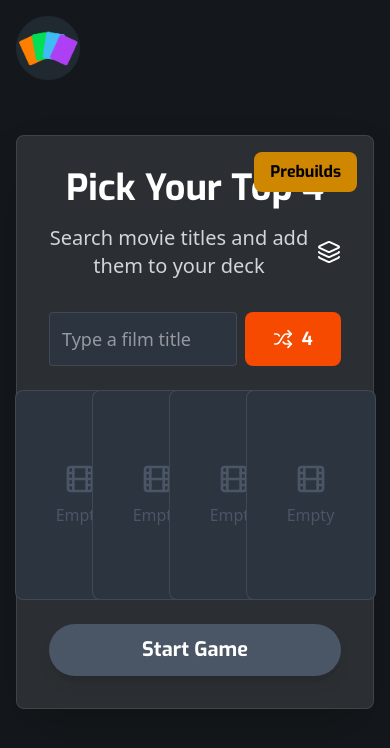
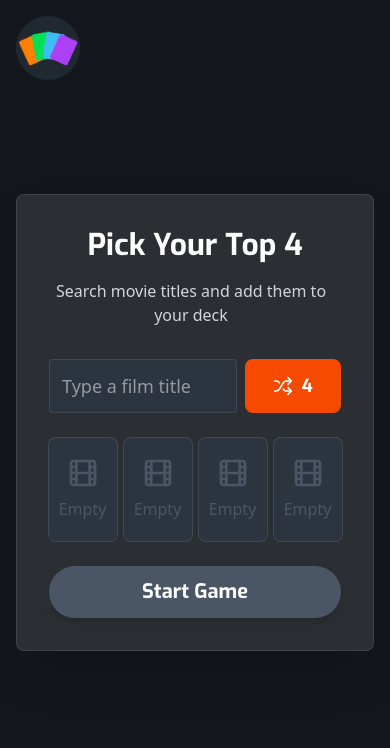
Before and after one commit to msmithfl/top-4-arena, a React (Vite) app in the folder frontend/Top4Battle/: page /game in a window 390 px wide. Shown: the top 748 px of the page. Built offline with nearby package versions, Linux system fonts and the light colour scheme; a web font is replaced by a local one.

Commit message:
pick top 4 mobile layout

```diff
--- a/frontend/Top4Battle/src/components/PickTopFilms.tsx
+++ b/frontend/Top4Battle/src/components/PickTopFilms.tsx
@@ -170,7 +170,7 @@ const PickTopFilms: React.FC<PickTopFilmsProps> = ({ onComplete }) => {
     {duplicateError && <div className="text-yellow-400 mb-2 text-center">{duplicateError}</div>}
 
     return (
-      <div className="min-h-[100dvh] bg-[#14181C] text-white flex items-center justify-center p-4">
+      <div className="min-h-dvh bg-[#14181C] text-white flex items-center justify-center p-4">
         {/* Logo in top left corner */}
         <Link to="/">
           <img
@@ -183,7 +183,7 @@ const PickTopFilms: React.FC<PickTopFilmsProps> = ({ onComplete }) => {
         <div className="max-w-3xl w-full text-center space-y-8 bg-white/10 backdrop-blur-sm p-8 rounded-lg border border-white/10 shadow-2xl relative">
 
         {/* Presets button - top right */}
-        <div className="absolute right-4 top-4">
+        <div className="hidden lg:block absolute right-4 top-4">
           <button
             onClick={() => setPresetsOpen(!presetsOpen)}
             className={`bg-yellow-600 hover:bg-yellow-700 text-black font-bold px-4 py-2 rounded-lg transition-all cursor-pointer flex items-center gap-2 ${
@@ -195,11 +195,11 @@ const PickTopFilms: React.FC<PickTopFilmsProps> = ({ onComplete }) => {
         </div>
 
         <div className="space-y-4">
-            <h2 className="text-4xl font-bold text-white bg-clip-text flex items-center justify-center gap-2">
+            <h2 className="text-3xl lg:text-4xl font-bold text-white bg-clip-text flex items-center justify-center gap-2">
             Pick Your Top 4
             </h2>
             <div className='flex items-center justify-center gap-2'>
-              <p className="text-xl text-gray-300">Search movie titles and add them to your deck</p><span><Layers /></span>
+              <p className="lg:text-xl lg:text-center text-gray-300">Search movie titles and add them to your deck</p><span><Layers className='hidden lg:block w-7 h-7' /></span>
             </div>
         </div>
 
@@ -269,12 +269,11 @@ const PickTopFilms: React.FC<PickTopFilmsProps> = ({ onComplete }) => {
             </button>
         </div>
         {error && <div className="text-red-400 mb-4 text-center">{error}</div>}
-        <div className="grid grid-cols-4 gap-4 mb-6 justify-items-center items-center">
+        <div className="grid grid-cols-4 gap-2 lg:gap-4 mb-6 justify-items-center items-center">
             {[0, 1, 2, 3].map(idx => (
             <div
                 key={idx}
-                className="bg-[#2C3440] border border-white/10 rounded-lg flex flex-col items-center justify-center overflow-hidden relative"
-                style={{ minHeight: '210px', minWidth: '130px', height: '210px', width: '130px' }}
+                className="bg-[#2C3440] border border-white/10 rounded-lg flex flex-col items-center justify-center overflow-hidden relative w-[70px] h-[105px] lg:w-[130px] lg:h-[210px]"
             >
                 {picked[idx] ? (
                 <>
```
